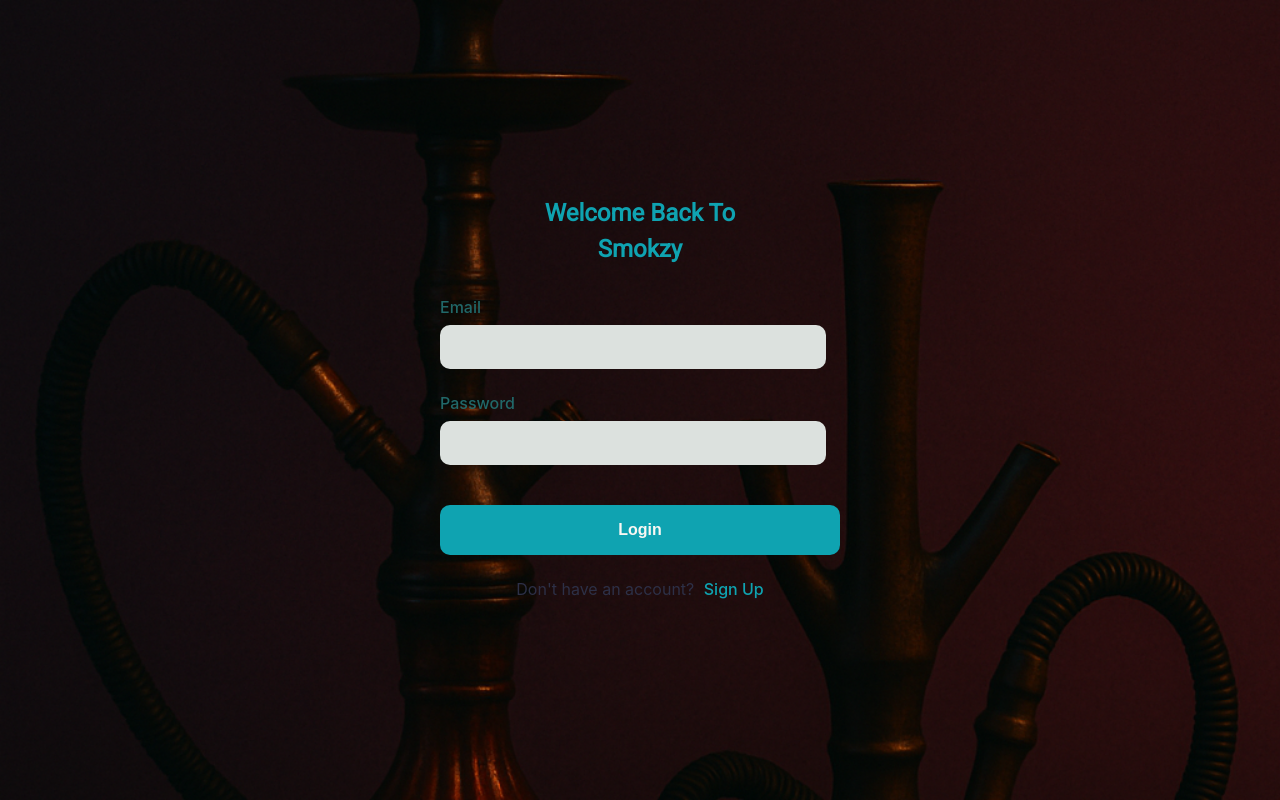
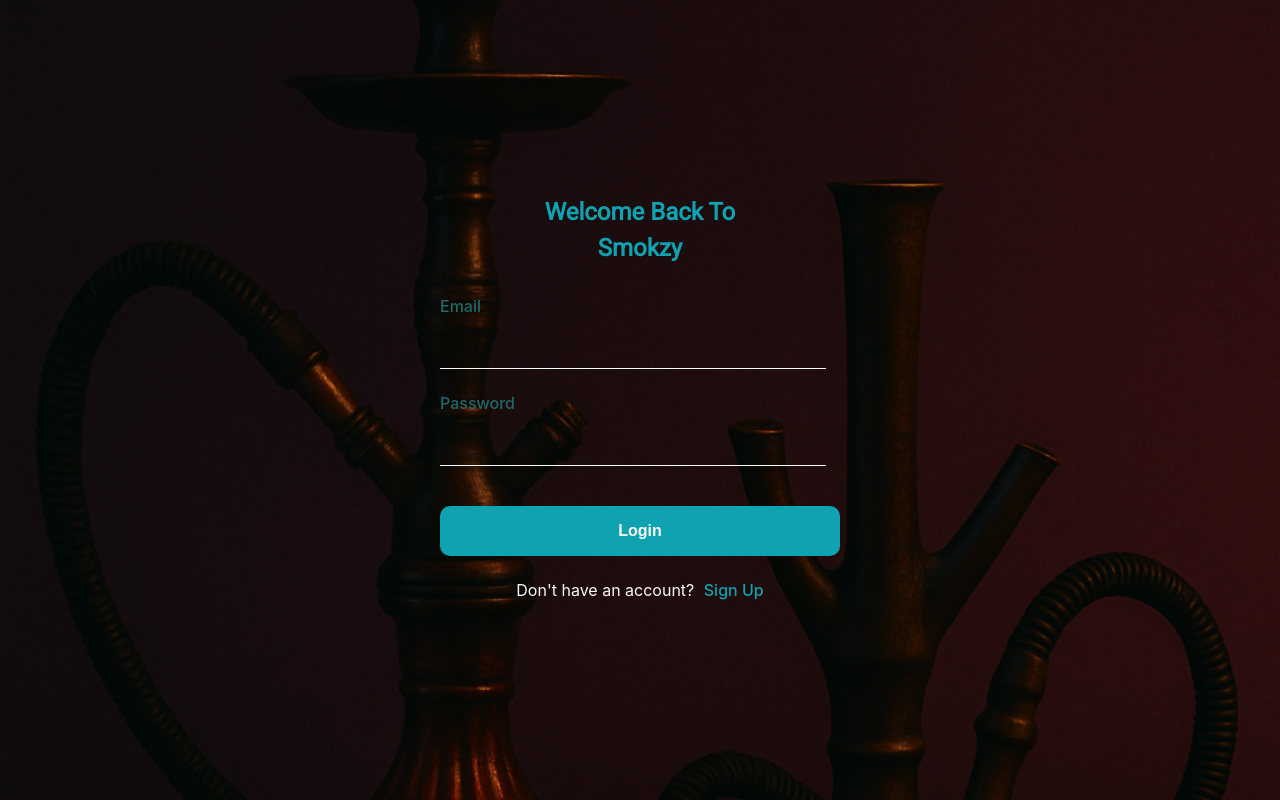
Before and after one commit to codeWithJooy/smokzyFrontend, a React (Create React App) app: page /login in a window 1280 px wide. Built offline with nearby package versions, Linux system fonts and the light colour scheme.

Commit message:
Auth Ui Fix

```diff
--- a/src/style/auth.css
+++ b/src/style/auth.css
@@ -45,16 +45,22 @@
   .auth-row input {
     width: 90%;
     padding: 0.8rem;
-    background-color: #dce1de;
-    border:none;
-    border-radius: 10px;
+    background-color: transparent;
+    border: 1px solid #faf9f9;
+    border-top:none;
+    border-left: none;
+    border-right: none;
+    color:#ffd6ba;
+
     font-size: 1rem;
+
   }
 
   .auth-row input:focus {
     outline: none;
-    border-color: #0fa3b1;
-    box-shadow: 0 0 0 2px rgba(15, 163, 177, 0.2);
+    border-color: none;
+    box-shadow:  0 0 5px #ffd6ba;
+    border-radius: 10px;
   }
 
   .auth-button {
@@ -77,7 +83,7 @@
   .auth-link {
     text-align: center;
     margin-top: 1.5rem;
-    color: #2d3047;
+    color: #faf9f9;
   }
 
   .auth-link a {
```
